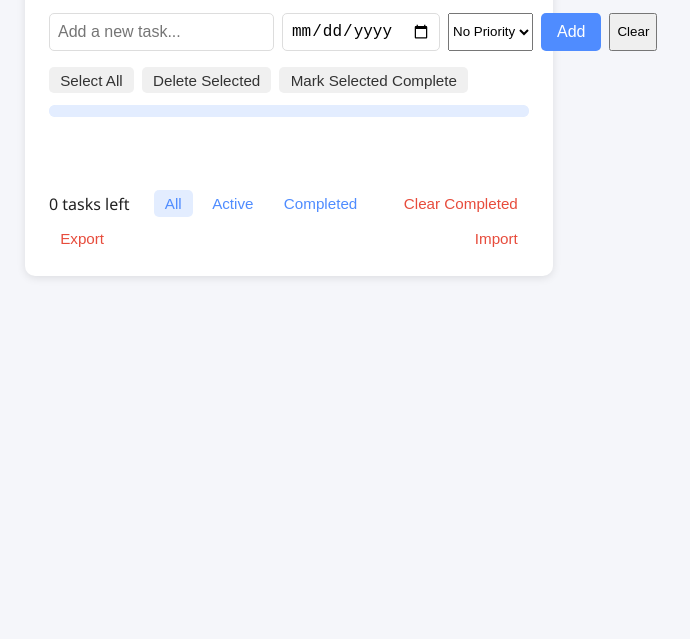
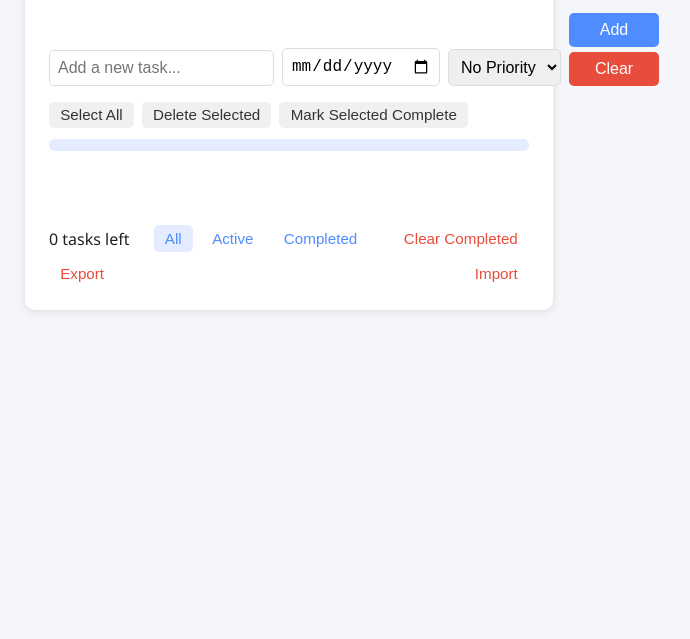
Before and after one commit to mRedzuan451/To-Do-List-Web-App, a plain HTML site: page index.html in a window 1280 px wide. Shown: the part 161-800 px from the top of the page, without its empty margins (351-1041 px from the left). Drawn offline with Linux system fonts and the light colour scheme.

Commit message:
update ui

```diff
--- a/index.html
+++ b/index.html
@@ -13,6 +13,7 @@
             <button id="theme-toggle" aria-label="Toggle dark mode">🌙</button>
         </header>
         <form class="input-section" onsubmit="return false;">
+            <div class="input-fields">
                 <label for="task-input" style="display:none;">Task</label>
                 <input type="text" id="task-input" placeholder="Add a new task..." aria-label="Task description">
                 <label for="due-date-input" style="display:none;">Due Date</label>
@@ -23,8 +24,11 @@
                     <option value="medium">Medium</option>
                     <option value="low">Low</option>
                 </select>
+            </div>
+            <div class="input-buttons">
                 <button id="add-task-btn" type="button">Add</button>
                 <button id="clear-inputs-btn" type="button" title="Clear inputs">Clear</button>
+            </div>
         </form>
         <div class="bulk-actions">
             <button id="select-all-btn">Select All</button>
--- a/style.css
+++ b/style.css
@@ -42,22 +42,44 @@ header {
 #theme-toggle:hover {
     background: #e3edff;
 }
-.input-section {
+#input-section, .input-section {
     display: flex;
+    flex-direction: row;
     gap: 0.5rem;
     margin-bottom: 1rem;
+    align-items: flex-end;
 }
-#task-input, #due-date-input {
+.input-fields {
+    display: flex;
     flex: 1;
+    gap: 0.5rem;
+    align-items: flex-end;
+}
+.input-fields input[type="text"],
+.input-fields input[type="date"],
+.input-fields select {
     padding: 0.5rem;
     border: 1px solid #ddd;
     border-radius: 5px;
     font-size: 1rem;
 }
-#due-date-input {
+.input-fields input[type="text"] {
+    flex: 2;
+}
+.input-fields input[type="date"] {
+    flex: 1;
     max-width: 140px;
 }
-#add-task-btn {
+.input-fields select {
+    flex: 1;
+    min-width: 110px;
+}
+.input-buttons {
+    display: flex;
+    flex-direction: column;
+    gap: 0.3rem;
+}
+#add-task-btn, #clear-inputs-btn {
     padding: 0.5rem 1rem;
     background: #4f8cff;
     color: #fff;
@@ -65,9 +87,17 @@ header {
     border-radius: 5px;
     cursor: pointer;
     font-size: 1rem;
+    width: 90px;
+    margin: 0;
 }
-#add-task-btn:hover {
+#add-task-btn:hover, #clear-inputs-btn:hover {
     background: #357ae8;
+}
+#clear-inputs-btn {
+    background: #e74c3c;
+}
+#clear-inputs-btn:hover {
+    background: #c0392b;
 }
 .bulk-actions {
     display: flex;
```
Lines whose indentation alone changed are shown as unchanged.
